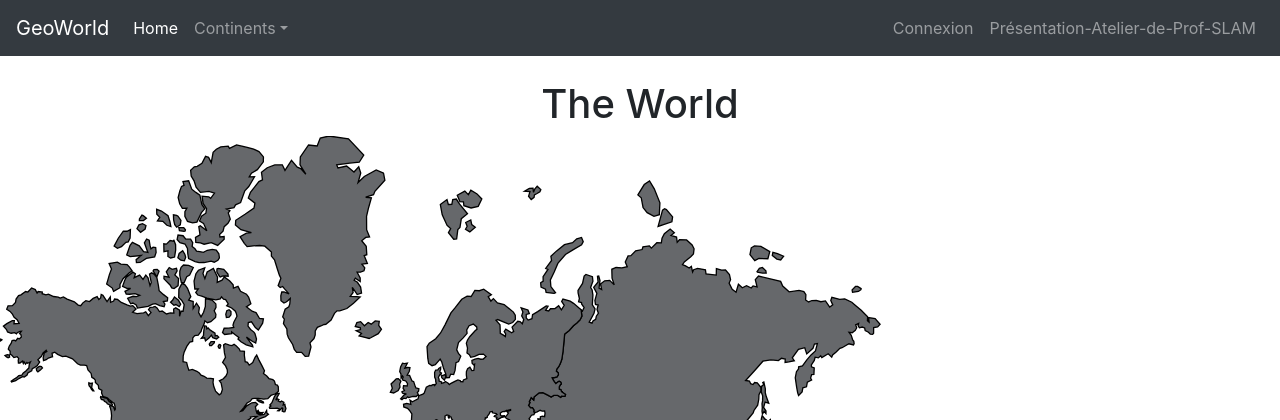
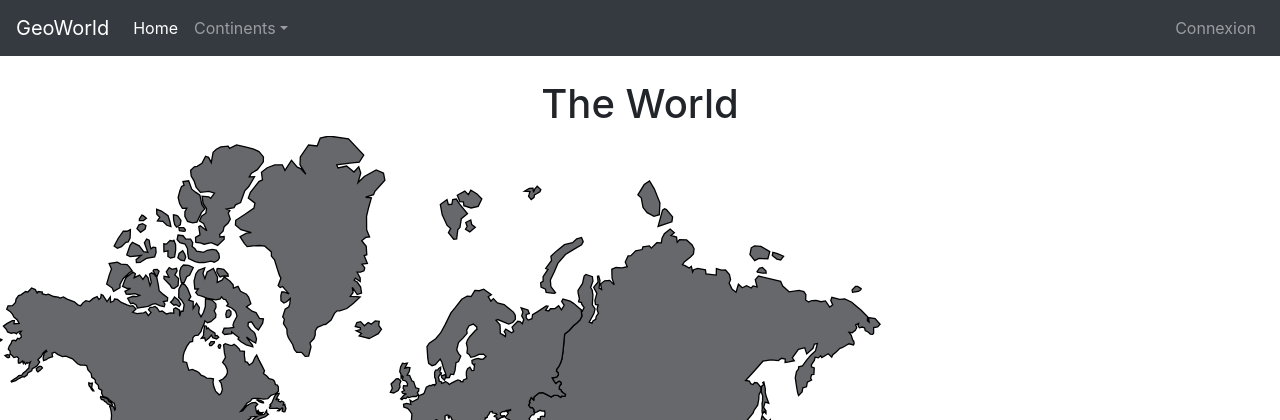
Before and after one commit to Mr-Sim/Projet-Geoworld, a PHP site: page /index.php in a window 1280 px wide. Shown: the top 420 px of the page. Run offline with PHP 8.4, Linux system fonts and the light colour scheme; data comes from the database, SQL or seed files in the repository.

Commit message:
On enlève les consignes

```diff
--- a/header.php
+++ b/header.php
@@ -80,11 +80,6 @@ session_start();
           <a class="nav-link" href="users.php">Espace admin</a>
           <?php endif; ?>
         </li>
-        <li class="nav-item">
-          <a class="nav-link " href="todo-projet.php">
-            Présentation-Atelier-de-Prof-SLAM
-          </a>
-        </li>
       </ul>
     </div>
   </nav>
```
